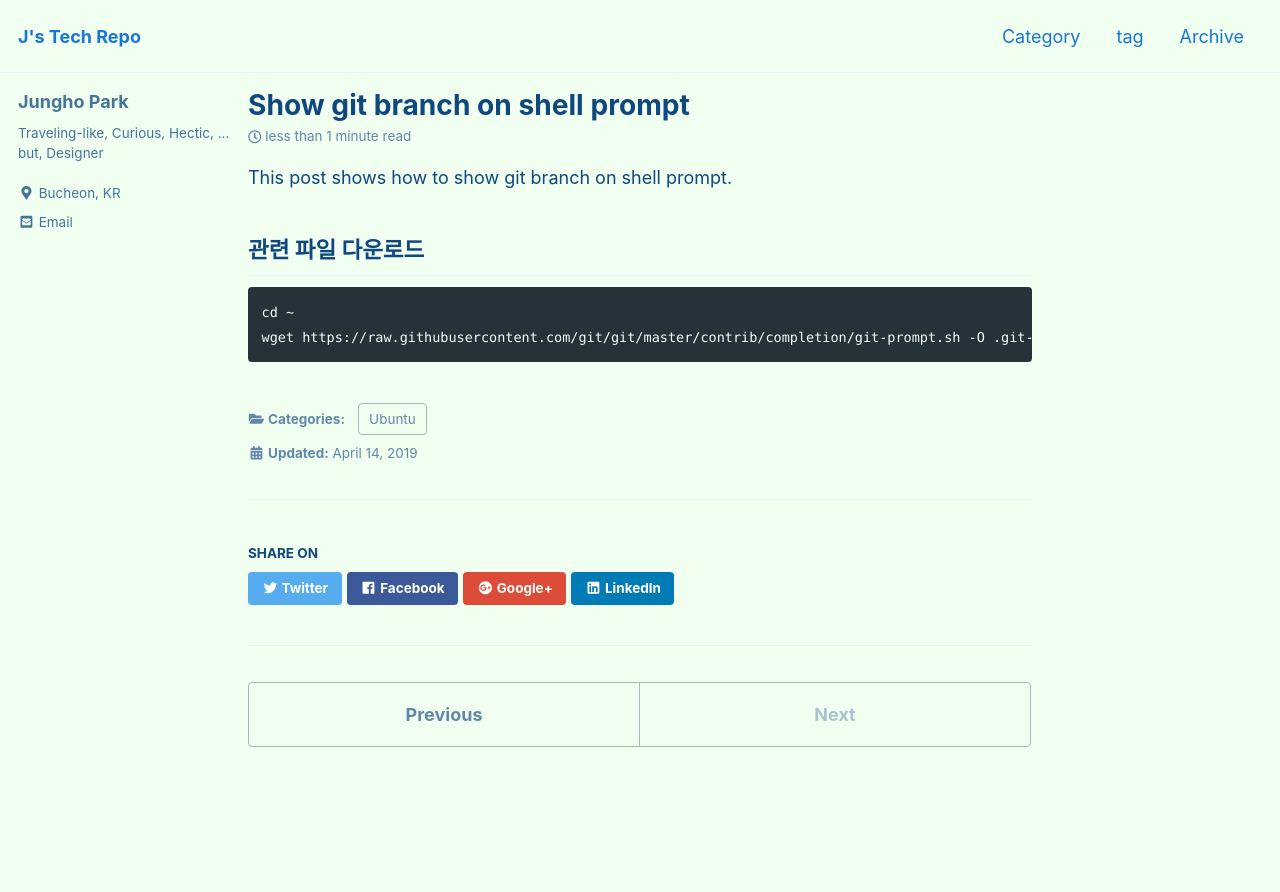
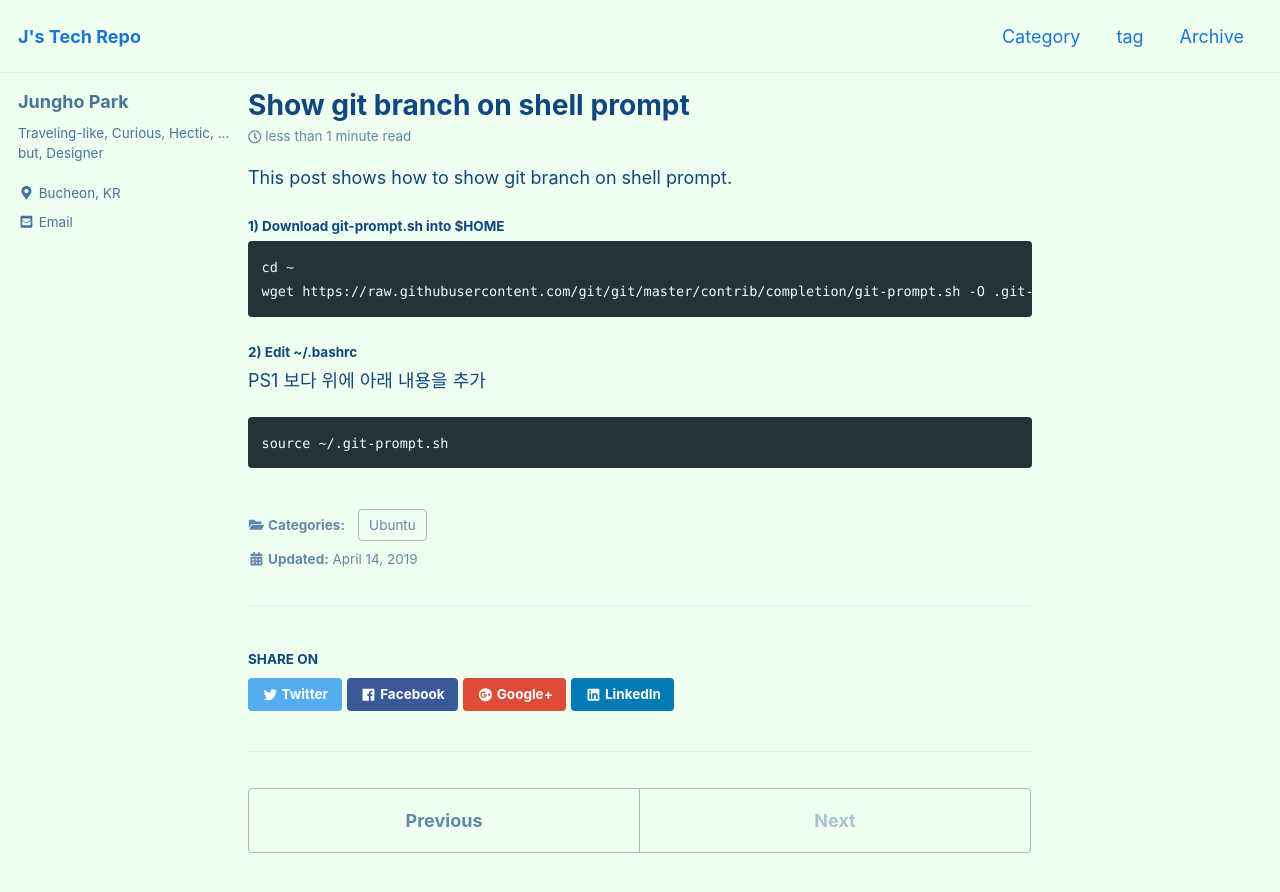
Before and after one commit to unipark00/tekrepo, a Jekyll site: the page built from _posts/2019-04-14-show-git-branch-on-shell-prompt.md, in a window 1280 px wide and 900 px high. Shown: the top 892 px of the window. Built offline with Jekyll 4.4.1, drawn with Linux system fonts in a browser that asks for light colours; cached includes are drawn as plain includes.

Commit message:
Update 2019-04-14-show-git-branch-on-shell-prompt.md

````diff
--- a/_posts/2019-04-14-show-git-branch-on-shell-prompt.md
+++ b/_posts/2019-04-14-show-git-branch-on-shell-prompt.md
@@ -9,8 +9,13 @@ toc: false
 
 This post shows how to show git branch on shell prompt.
 
-## 관련 파일 다운로드
+#### 1) Download git-prompt.sh into $HOME
 ```console
 cd ~
 wget https://raw.githubusercontent.com/git/git/master/contrib/completion/git-prompt.sh -O .git-prompt.sh
 ```
+#### 2) Edit ~/.bashrc
+PS1 보다 위에 아래 내용을 추가
+```console
+source ~/.git-prompt.sh
+```
````
